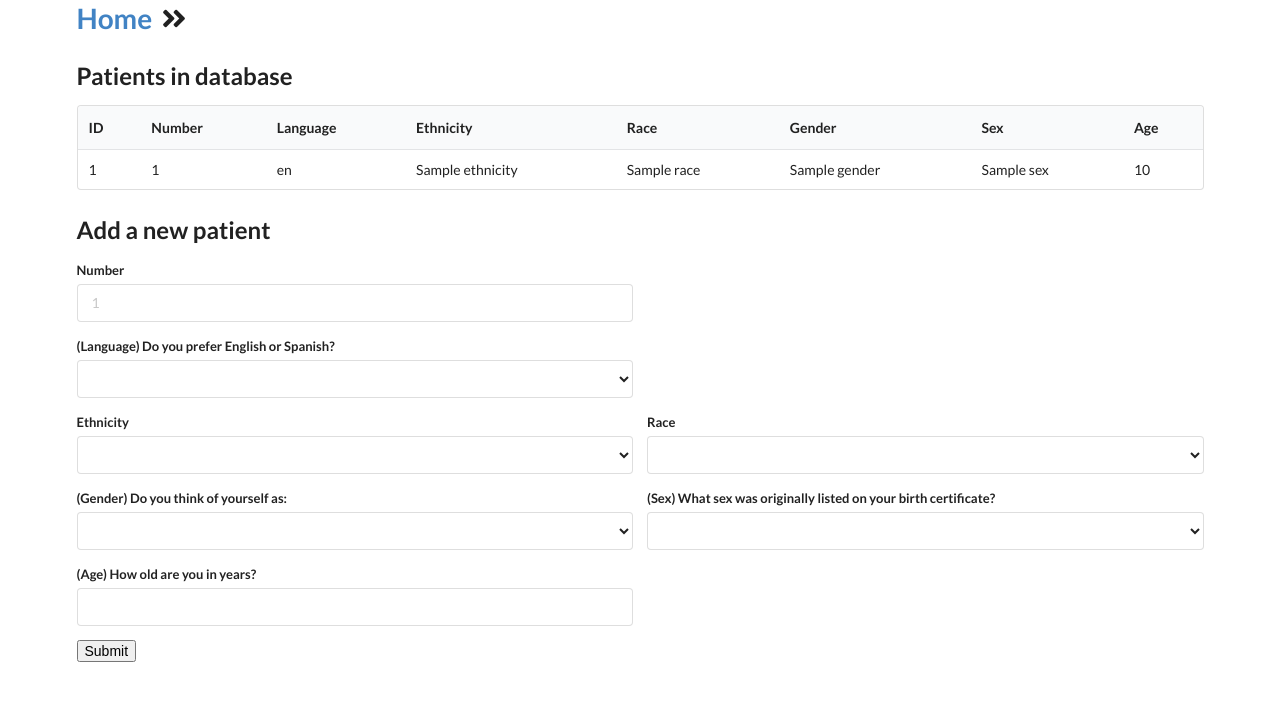
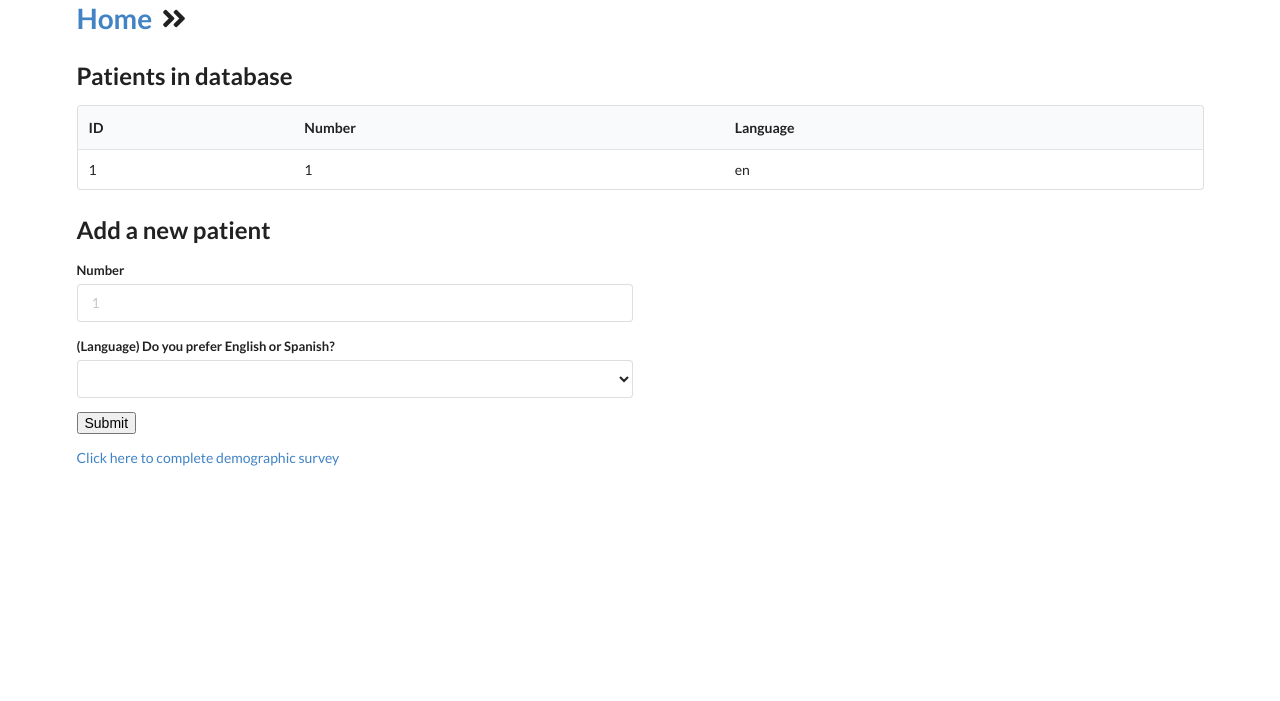
Before and after one commit to haoqiwang97/belief-active-search, a FastAPI app: template templates/patientslist.html in a window 1280 px wide. Shown: the top 701 px of the page. Run offline with FastAPI, Linux system fonts and the light colour scheme; the template is opened without the code that fills it: most values are stand-ins (such as "Sample title", 1, 10 or a date in 2020); some libraries are stand-ins or nearby versions.

Commit message:
remove demo in patient table

```diff
--- a/templates/patientslist.html
+++ b/templates/patientslist.html
@@ -12,11 +12,11 @@
                 <th>ID</th>
                 <th>Number</th>
                 <th>Language</th>
-                <th>Ethnicity</th>
+                <!-- <th>Ethnicity</th>
                 <th>Race</th>
                 <th>Gender</th>
                 <th>Sex</th>
-                <th>Age</th>
+                <th>Age</th> -->
             </tr>
         </thead>
         <tbody>
@@ -25,11 +25,11 @@
                 <td>{{ patient.id }}</td>
                 <td>{{ patient.number }}</td>
                 <td>{{ patient.language }}</td>
-                <td>{{ patient.ethnicity }}</td>
+                <!-- <td>{{ patient.ethnicity }}</td>
                 <td>{{ patient.race }}</td>
                 <td>{{ patient.gender }}</td>
                 <td>{{ patient.sex }}</td>
-                <td>{{ patient.age }}</td>
+                <td>{{ patient.age }}</td> -->
             </tr>
             {% endfor %}
         </tbody>
@@ -55,7 +55,7 @@
                 </select>
             </div>
         </div>
-        <div class="two fields">
+        <!-- <div class="two fields">
             <div class="field">
                 <label>Ethnicity</label>
                 <select class="ui fluid dropdown" name="ethnicity">
@@ -76,8 +76,8 @@
                     <option value="Two or more races">Two or more races</option>
                 </select>
             </div>
-        </div>
-        <div class="two fields">
+        </div> -->
+        <!-- <div class="two fields">
             <div class="field">
                 <label>(Gender) Do you think of yourself as: </label>
                 <select class="ui fluid dropdown" name="gender">
@@ -100,13 +100,15 @@
                     <option value="Decline to answer">Decline to answer</option>
                 </select>
             </div>
-        </div>
-        <div class="two fields">
+        </div> -->
+        <!-- <div class="two fields">
             <div class="field">
                 <label>(Age) How old are you in years?</label>
                 <input type="number" name="age" placeholder="">
             </div>
-        </div>
+        </div> -->
         <input type="submit">
     </form>
+
+    <a target="_blank" rel="noopener noreferrer" href="https://utexas.qualtrics.com/jfe/form/SV_cSWiWj6orasVSkK">Click here to complete demographic survey</a>
 {% endblock %}
```
